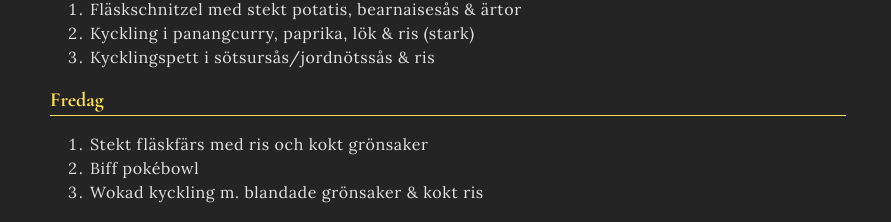
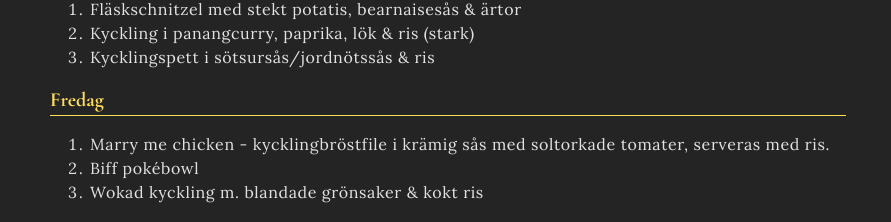
Before and after one commit to Filipc04/vietdh-react, a React (Vite) app: page / in a window 1280 px wide. Shown: the part 1650-1872 px from the top of the page, without its empty margins (0-891 px from the left). Built offline with nearby package versions, Linux system fonts and the light colour scheme.

Commit message:
Update data.ts

```diff
--- a/src/components/lunch-menu/data.ts
+++ b/src/components/lunch-menu/data.ts
@@ -61,7 +61,7 @@ export const dailyMeals: DailyMenu[] = [
     day: "Fredag",
     meals: [
       {
-        text: "Stekt fläskfärs med ris och kokt grönsaker",
+        text: "Marry me chicken - kycklingbröstfile i krämig sås med soltorkade tomater, serveras med ris.",
       },
       {
         text: "Biff pokébowl",
```
